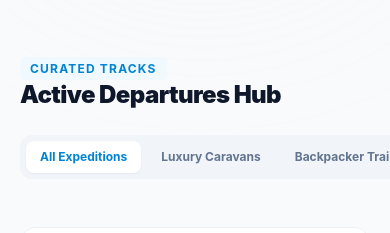
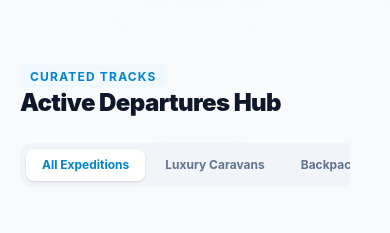
Before and after one commit to Ahmad-s2004/animatravels, a React (Vite) app: page /new in a window 390 px wide. Shown: the part 1160-1393 px from the top of the page. Built offline with nearby package versions, Linux system fonts and the light colour scheme.

Commit message:
fix(ui): implement horizontal scroll view for active departures filter on mobile layouts

```diff
--- a/src/pages/New.jsx
+++ b/src/pages/New.jsx
@@ -5,7 +5,7 @@ import {
   MessageSquare, Layers, HelpCircle, CheckCircle2, TrendingUp
 } from 'lucide-react';
 
-const New = () => {
+const Light = () => {
   const [isMobileMenuOpen, setIsMobileMenuOpen] = useState(false);
   const [activeTab, setActiveTab] = useState('all');
 
@@ -36,7 +36,7 @@ const New = () => {
   return (
     <div className="min-h-screen bg-slate-50 text-slate-800 font-sans antialiased selection:bg-sky-500 selection:text-white overflow-x-hidden">
 
-      {/* 1. DYNAMIC FLOATING GLASS NAVIGATION (FIXED OVERFLOW & X-AXIS ISSUES) */}
+      {/* 1. NAVIGATION BAR */}
       <nav className="fixed top-4 left-0 right-0 max-w-7xl mx-auto w-[92%] z-50 bg-white/80 backdrop-blur-md border border-slate-200/50 rounded-2xl shadow-sm transition-all duration-300">
         <div className="px-5 sm:px-6 py-3.5 flex items-center justify-between">
           <span className="text-xl font-black tracking-tight text-slate-900 flex items-center gap-2">
@@ -60,17 +60,15 @@ const New = () => {
             </button>
           </div>
 
-          {/* Clean Hamburger Button */}
           <button
             onClick={() => setIsMobileMenuOpen(!isMobileMenuOpen)}
             className="md:hidden text-slate-700 p-1.5 hover:bg-slate-100 rounded-xl transition-colors focus:outline-none"
-            aria-label="Toggle menu"
           >
             {isMobileMenuOpen ? <X size={22} /> : <Menu size={22} />}
           </button>
         </div>
 
-        {/* Seamless Mobile Dropdown Container — No Overflow Guarantee */}
+        {/* Mobile Dropdown Menu */}
         <div className={`md:hidden overflow-hidden transition-all duration-300 ease-in-out ${isMobileMenuOpen ? 'max-h-screen border-t border-slate-100' : 'max-h-0'}`}>
           <div className="px-5 py-4 space-y-4 bg-white/95 backdrop-blur-lg rounded-b-2xl">
             <div className="flex flex-col gap-3 font-semibold text-sm text-slate-600">
@@ -91,16 +89,12 @@ const New = () => {
         </div>
       </nav>
 
-      {/* 2. ASYMMETRIC AVANT-GARDE HERO SECTION WITH AESTHETIC AURORA BLOBS */}
+      {/* 2. HERO SECTION */}
       <section className="relative min-h-screen flex items-center justify-center pt-28 pb-16 bg-gradient-to-tr from-sky-50 via-white to-slate-50">
-
-        {/* Soft Mesh Gradient / Aurora Background System */}
         <div className="absolute top-0 right-0 w-96 h-96 bg-gradient-to-b from-sky-200/30 to-teal-100/20 rounded-full blur-[120px] pointer-events-none" />
         <div className="absolute bottom-10 left-10 w-80 h-80 bg-gradient-to-tr from-amber-100/20 to-rose-100/30 rounded-full blur-[100px] pointer-events-none" />
 
         <div className="max-w-7xl mx-auto w-full px-5 sm:px-6 grid grid-cols-1 lg:grid-cols-12 gap-12 items-center relative z-10">
-
-          {/* Left Text Block */}
           <div className="lg:col-span-6 text-left space-y-6">
             <div className="inline-flex items-center gap-2 bg-white border border-slate-200 px-3.5 py-1.5 rounded-xl text-[11px] font-bold text-slate-700 shadow-sm">
               <Sparkles size={13} className="text-amber-500 fill-amber-500" /> Anti-Lag Image Micro-Optimizations Installed
@@ -115,7 +109,6 @@ const New = () => {
               We engineer custom transit routes across Pakistan's highest valleys featuring elite coasters, persistent logistics, and handpicked photography basecamps.
             </p>
 
-            {/* Micro-Aesthetic Stats Bar */}
             <div className="grid grid-cols-3 gap-4 py-2 border-y border-slate-200/60 max-w-md">
               <div>
                 <span className="text-xl font-black text-slate-900 block">4.9<span className="text-sky-500 text-sm font-normal">★</span></span>
@@ -131,10 +124,9 @@ const New = () => {
               </div>
             </div>
 
-            {/* Modern Search Strip */}
             <div className="bg-white p-2.5 rounded-2xl border border-slate-200/80 shadow-sm max-w-lg flex flex-col sm:flex-row gap-2">
               <div className="flex-grow flex items-center gap-2 px-3 py-1.5">
-                <MapPin className="text-sky-500 flex-shrink-0" size={16} />
+                <MapPin className="text-sky-500 flex-shrink-0" size6={16} />
                 <input type="text" placeholder="Search Valley (Hunza, Swat)..." className="w-full bg-transparent text-xs focus:outline-none font-semibold placeholder-slate-400" />
               </div>
               <button className="bg-sky-600 hover:bg-sky-700 text-white text-xs font-bold px-5 py-2.5 rounded-xl transition-all flex items-center justify-center gap-1.5 shadow-sm">
@@ -143,10 +135,7 @@ const New = () => {
             </div>
           </div>
 
-          {/* Right Layout: Geometric Clean Image Cards (Asymmetric Minimalist Style) */}
           <div className="lg:col-span-6 relative h-[450px] sm:h-[520px] w-full flex items-center justify-center">
-
-            {/* Main Crisp Image Card */}
             <div className="absolute w-[75%] h-[80%] rounded-3xl overflow-hidden shadow-md border-4 border-white -rotate-2 hover:rotate-0 transition-all duration-500 group transform-gpu will-change-transform z-20">
               <img src={imgHunza} alt="Hunza Ridge" loading="lazy" className="w-full h-full object-cover transform scale-102 group-hover:scale-100 transition-all duration-500 ease-out transform-gpu will-change-transform" />
               <div className="absolute inset-0 bg-gradient-to-t from-slate-900/40 via-transparent to-transparent" />
@@ -155,22 +144,17 @@ const New = () => {
                 <span className="text-white text-xs font-semibold flex items-center gap-1"><TrendingUp size={14} className="text-emerald-400"/> Top Choice</span>
               </div>
             </div>
-
-            {/* Subtle Aesthetic Floating Element behind main card */}
             <div className="absolute w-[50%] h-[45%] right-2 top-2 rounded-2xl overflow-hidden shadow-sm border-2 border-white rotate-3 group transform-gpu will-change-transform z-10 opacity-70">
               <img src={imgSwat} alt="Swat Track" loading="lazy" className="w-full h-full object-cover transform-gpu will-change-transform" />
             </div>
-
-            {/* Front Small Accent Card */}
             <div className="absolute w-[40%] h-[32%] left-2 bottom-2 rounded-2xl overflow-hidden shadow-md border-2 border-white -rotate-6 group transform-gpu will-change-transform z-30">
               <img src={imgNeelum} alt="Neelum Valley" loading="lazy" className="w-full h-full object-cover transform-gpu will-change-transform" />
             </div>
           </div>
-
         </div>
       </section>
 
-      {/* 3. DYNAMIC TABBED CARAVAN HUB */}
+      {/* 3. ACTIVE DEPARTURES HUB (FIXED MOBILE FILTER OVERFLOW) */}
       <section className="py-20 max-w-7xl mx-auto px-5 sm:px-6">
         <div className="flex flex-col md:flex-row md:items-end justify-between mb-12 gap-6">
           <div className="space-y-1">
@@ -178,26 +162,28 @@ const New = () => {
             <h2 className="text-2xl sm:text-4xl font-black text-slate-900 tracking-tight">Active Departures Hub</h2>
           </div>
 
-          {/* Category Tabs */}
-          <div className="flex flex-wrap gap-1.5 bg-slate-100 p-1.5 rounded-xl w-max">
+          {/* Mobile-Optimized Horizontal Scroll Filter System */}
+          <div className="w-full md:w-auto overflow-x-auto -mx-5 px-5 md:mx-0 md:px-0 scrollbar-none">
+            <div className="flex bg-slate-100 p-1.5 rounded-xl w-max min-w-full md:min-w-0 gap-1">
               {categories.map(cat => (
                 <button
                   key={cat.id}
                   onClick={() => setActiveTab(cat.id)}
-                className={`text-xs font-bold px-3.5 py-2 rounded-lg transition-all duration-200 ${activeTab === cat.id ? 'bg-white text-sky-600 shadow-xs' : 'text-slate-500 hover:text-slate-900'}`}
+                  className={`text-xs font-bold px-4 py-2 rounded-lg transition-all duration-200 whitespace-nowrap ${
+                    activeTab === cat.id ? 'bg-white text-sky-600 shadow-sm' : 'text-slate-500 hover:text-slate-900'
+                  }`}
                 >
                   {cat.name}
                 </button>
               ))}
             </div>
           </div>
+        </div>
 
-        {/* Anti-Lag Dynamic Minimal Grid */}
+        {/* Dynamic Minimal Grid */}
         <div className="grid grid-cols-1 md:grid-cols-2 lg:grid-cols-3 gap-6">
           {filteredTrips.map((trip, i) => (
             <div key={i} className="group bg-white rounded-2xl overflow-hidden border border-slate-200/60 hover:shadow-md transition-all duration-300 flex flex-col h-full transform-gpu">
-
-              {/* Image Box with Hardware Accelerated Transform Performance */}
               <div className="relative h-60 overflow-hidden bg-slate-100 m-2.5 rounded-xl">
                 <img
                   src={trip.image}
@@ -213,7 +199,6 @@ const New = () => {
                 </div>
               </div>
 
-              {/* Panel Meta */}
               <div className="p-5 pt-1.5 flex flex-col flex-grow justify-between space-y-4">
                 <div className="space-y-1.5">
                   <div className="flex items-center justify-between text-[10px] font-bold text-slate-400 uppercase tracking-wider">
@@ -273,7 +258,7 @@ const New = () => {
         </div>
       </section>
 
-      {/* 5. MODERN MINIMALIST FOOTER */}
+      {/* 5. FOOTER */}
       <footer className="bg-white text-slate-500 pt-12 pb-6 border-t border-slate-100 px-5 sm:px-6">
         <div className="max-w-7xl mx-auto grid grid-cols-1 md:grid-cols-4 gap-8 mb-8">
           <div className="space-y-3">
@@ -302,7 +287,7 @@ const New = () => {
             <h4 className="text-slate-900 font-extrabold text-xs uppercase tracking-wider">Stay Logged In</h4>
             <div className="flex bg-slate-50 border border-slate-200 rounded-xl p-1">
               <input type="email" placeholder="Email Address" className="w-full bg-transparent px-2.5 text-xs focus:outline-none" />
-              <button className="bg-sky-600 text-white p-2 rounded-lg" aria-label="Subscribe"><Send size={11}/></button>
+              <button className="bg-sky-600 text-white p-2 rounded-lg"><Send size={11}/></button>
             </div>
           </div>
         </div>
@@ -315,4 +300,4 @@ const New = () => {
   );
 };
 
-export default New;
+export default Light;
```
Lines whose indentation alone changed are shown as unchanged.
